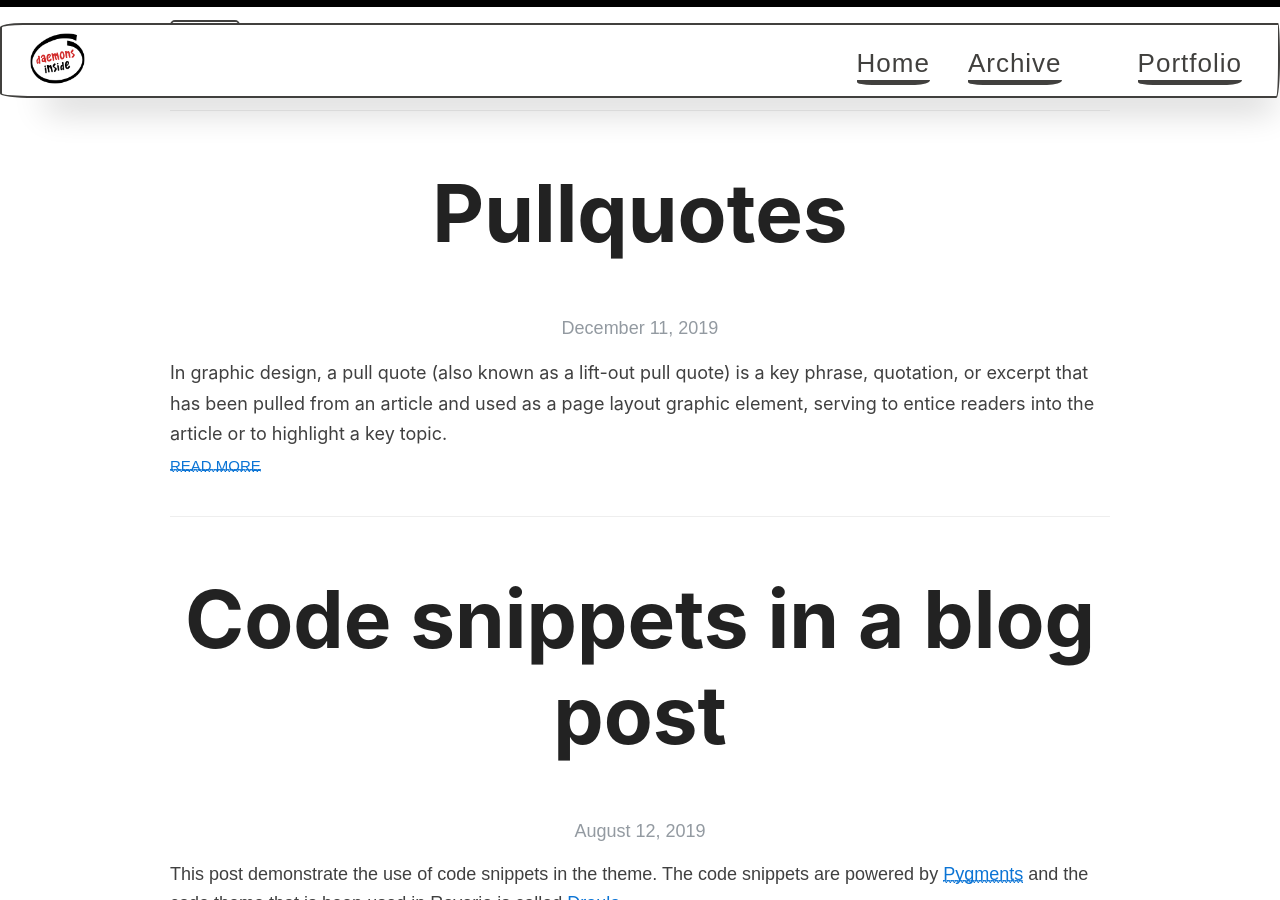
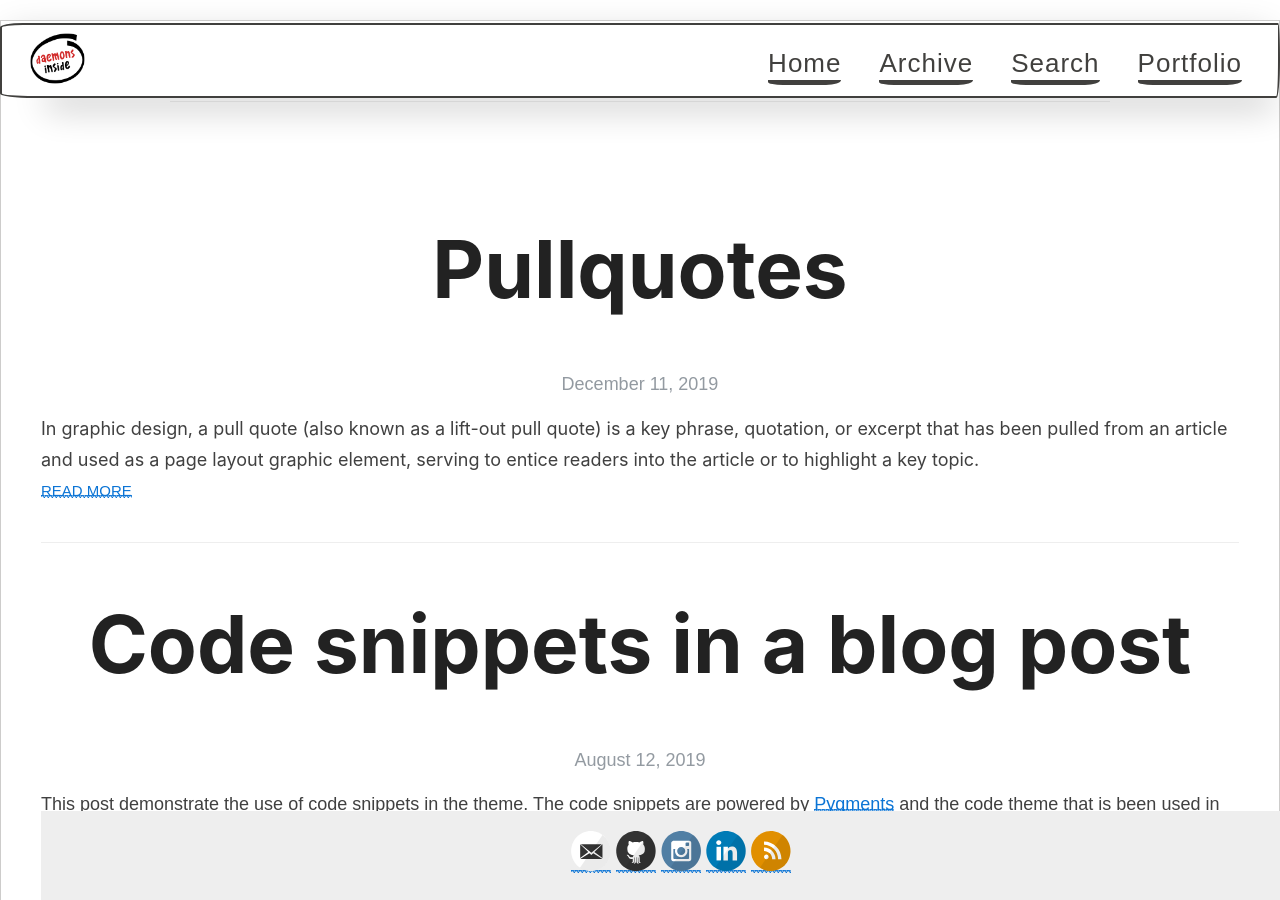
Before and after one commit to daemons-disciple/daemons-disciple.github.io, a Jekyll site: the page built from index.html, in a window 1280 px wide and 900 px high. Built offline with Jekyll 4.4.1, drawn with Linux system fonts in a browser that asks for light colours; nearby versions of some CDN libraries; some web fonts are replaced; the list of posts is cut into pages by our own code.

Commit message:
removed site avatar and added paper container

```diff
--- a/_layouts/default.html
+++ b/_layouts/default.html
@@ -18,12 +18,11 @@
   </head>
 
   <body>
-    <div id="bar"></div>
-    <div class="wrapper-container">
+    <div class="paper">
       <div class="wrapper-masthead">
         <div class="container">
           <header class="masthead clearfix">
-            <a href="{{ site.baseurl }}/" class="site-avatar"><img src="{{ site.baseurl }}{{ site.avatar }}" alt="{{ site.title }}" /></a>
+            <!-- <a href="{{ site.baseurl }}/" class="site-avatar"><img src="{{ site.baseurl }}{{ site.avatar }}" alt="{{ site.title }}" /></a> -->
 
             <!-- <div class="site-info">
               <h1 class="site-name"><a href="{{ site.baseurl }}/">{{ site.name }}</a></h1>
@@ -61,7 +60,7 @@
       </div>
 
       <div class="wrapper-main">
-        <div id="main" role="main" class="container">
+        <div id="main" role="main" class="padding-top-large">
           {{ content }}
         </div>
       </div>
```
Also changed, not shown: other parts of _layouts/default.html (+1 -1 lines).
